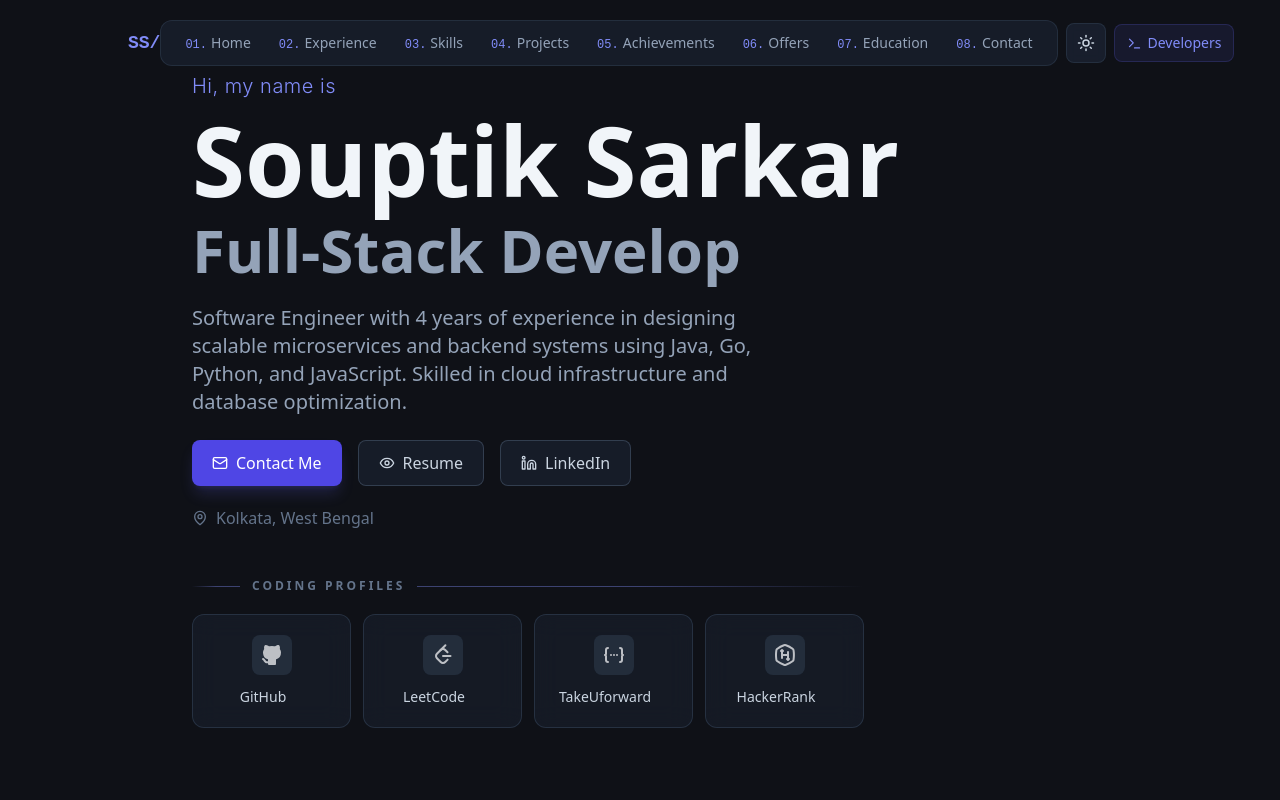
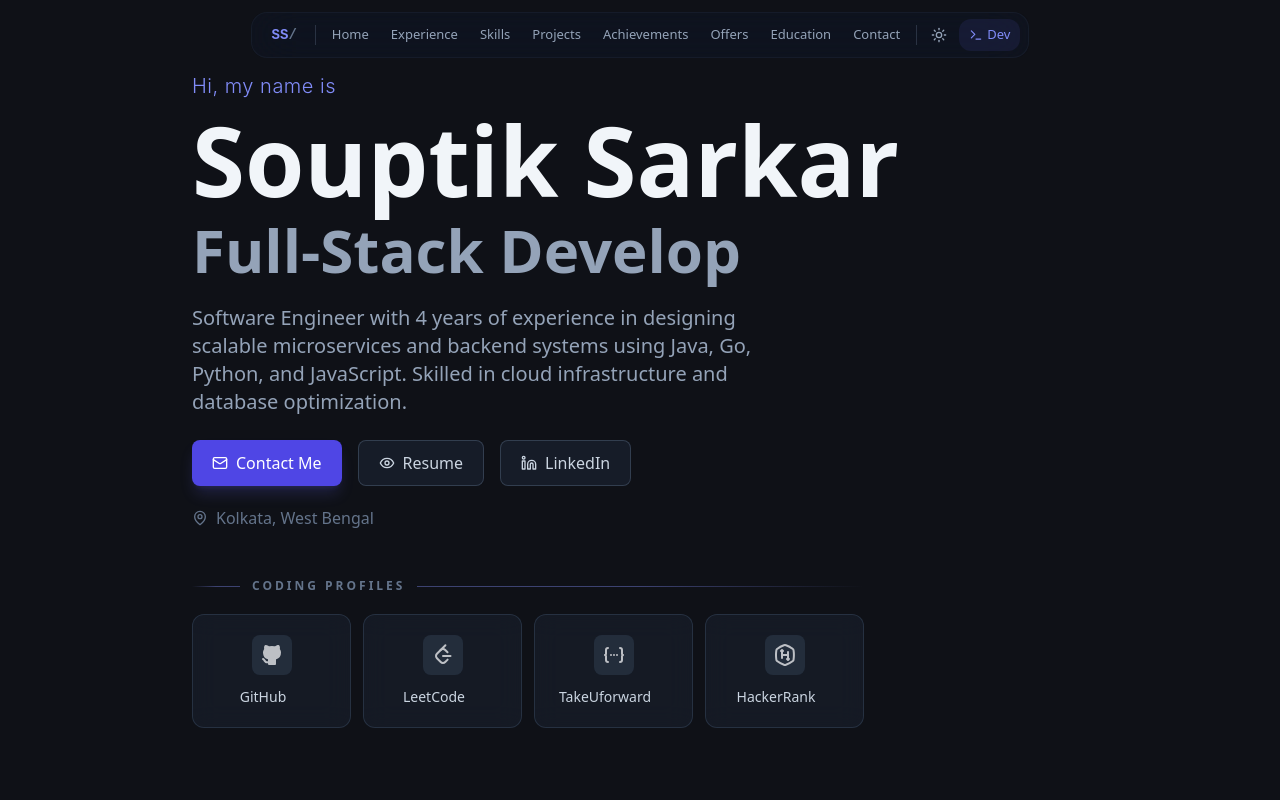
Before and after one commit to souptik4572/nextjs-portfolio, a Next.js app: page / in a window 1280 px wide. Shown: the top 800 px of the page. Built offline with nearby package versions, Linux system fonts and the light colour scheme.

Commit message:
feat: connect the sections dynamically with the terminal commands

```diff
--- a/components/Navbar.tsx
+++ b/components/Navbar.tsx
@@ -1,5 +1,7 @@
 "use client";
 import { useState, useEffect } from "react";
+import { usePathname } from "next/navigation";
+import Link from "next/link";
 import { motion, AnimatePresence } from "framer-motion";
 import { Menu, X, Sun, Moon, Terminal } from "lucide-react";
 import { useTheme } from "@/contexts/ThemeContext";
@@ -20,6 +22,9 @@ export default function Navbar() {
 	const [scrolled, setScrolled] = useState(false);
 	const [mobileMenuOpen, setMobileMenuOpen] = useState(false);
 	const { theme, toggleTheme } = useTheme();
+	const pathname = usePathname();
+	const isHome = pathname === "/";
+	const sectionHref = (section: string) => isHome ? `#${section}` : `/#${section}`;
 
 	useEffect(() => {
 		const onScroll = () => setScrolled(window.scrollY > 20);
@@ -31,76 +36,88 @@ export default function Navbar() {
 		setMobileMenuOpen(false);
 	};
 
+	/* Use <Link> for route changes, plain <a> for same-page hash scrolls */
+	const NavAnchor = ({ href, className, onClick, children }: {
+		href: string; className?: string; onClick?: () => void; children: React.ReactNode;
+	}) => {
+		const isHash = href.startsWith("#");
+		if (isHash) return <a href={href} className={className} onClick={onClick}>{children}</a>;
+		return <Link href={href} className={className} onClick={onClick}>{children}</Link>;
+	};
+
 	return (
 		<motion.header
 			initial={{ y: -80, opacity: 0 }}
 			animate={{ y: 0, opacity: 1 }}
 			transition={{ duration: 0.5, delay: 0.2 }}
-			className={`fixed top-0 left-0 right-0 z-50 transition-all duration-300 ${
+			className="fixed top-0 left-0 right-0 z-50 flex justify-center pointer-events-none"
+		>
+			{/* Floating island navbar */}
+			<nav
+				className={`pointer-events-auto inline-flex items-center gap-1 mt-3 px-2 py-1.5 rounded-2xl transition-all duration-500 ${
 					scrolled
-					? "macos-glass border-b border-slate-200/50 dark:border-slate-700/30 py-3 macos-shadow"
-					: "py-5"
+						? "bg-white/60 dark:bg-slate-900/70 backdrop-blur-2xl backdrop-saturate-[1.8] border border-slate-300/50 dark:border-slate-700/40 shadow-[0_4px_24px_-4px_rgba(0,0,0,0.1),0_0_0_0.5px_rgba(0,0,0,0.04)] dark:shadow-[0_4px_24px_-4px_rgba(0,0,0,0.3),0_0_0_0.5px_rgba(255,255,255,0.04)]"
+						: "bg-white/30 dark:bg-slate-900/40 backdrop-blur-xl backdrop-saturate-150 border border-slate-200/40 dark:border-slate-700/20 shadow-[0_2px_12px_-2px_rgba(0,0,0,0.06)] dark:shadow-none"
 				}`}
 			>
-			<nav className="max-w-6xl mx-auto px-6 md:px-16 flex items-center justify-between">
-				<a
-					href="#intro"
-					className="font-mono text-blue-600 dark:text-indigo-400 font-bold text-lg z-50"
+				{/* Logo */}
+				<NavAnchor
+					href={sectionHref("intro")}
+					className="font-mono text-blue-600 dark:text-indigo-400 font-bold text-sm px-3 py-1.5 rounded-xl hover:bg-blue-50/60 dark:hover:bg-indigo-500/10 transition-colors shrink-0"
 				>
-					SS/
-				</a>
+					SS<span className="text-slate-400 dark:text-slate-500">/</span>
+				</NavAnchor>
 
-				<div className="flex items-center gap-2">
-					{/* Desktop Menu - Dock-style */}
-					<ul className="hidden md:flex items-center gap-1 bg-slate-100/50 dark:bg-slate-800/50 backdrop-blur-md rounded-xl px-3 py-1.5 border border-slate-200/50 dark:border-slate-700/50">
-						{portfolioData.layout.section_order.map(
-							(section, i) => (
+				{/* Divider */}
+				<div className="hidden md:block w-px h-5 bg-slate-300/50 dark:bg-slate-600/50 mx-0.5" />
+
+				{/* Desktop Nav Links */}
+				<ul className="hidden md:flex items-center gap-0.5">
+					{portfolioData.layout.section_order.map((section) => (
 						<li key={section}>
-									<a
-										href={`#${section}`}
-										className="text-slate-600 dark:text-slate-400 hover:text-blue-600 dark:hover:text-indigo-400 hover:bg-white/60 dark:hover:bg-slate-700/50 transition-all text-sm font-medium px-3 py-1.5 rounded-lg block"
+							<NavAnchor
+								href={sectionHref(section)}
+								className="text-slate-500 dark:text-slate-400 hover:text-blue-600 dark:hover:text-indigo-400 hover:bg-slate-100/70 dark:hover:bg-slate-800/70 transition-all text-[13px] font-medium px-2.5 py-1.5 rounded-xl block whitespace-nowrap"
 							>
-										<span className="text-blue-600 dark:text-indigo-400 font-mono text-xs mr-1">
-											{String(i + 1).padStart(2, "0")}.
-										</span>
 								{NAV_LABELS[section] ?? section}
-									</a>
+							</NavAnchor>
 						</li>
-							),
-						)}
+					))}
 				</ul>
 
-					{/* Theme Toggle Button */}
+				{/* Divider */}
+				<div className="hidden md:block w-px h-5 bg-slate-300/50 dark:bg-slate-600/50 mx-0.5" />
+
+				{/* Theme Toggle */}
 				<button
 					onClick={toggleTheme}
-						className="p-2.5 rounded-lg bg-slate-100/60 dark:bg-slate-800/60 backdrop-blur-sm text-slate-700 dark:text-slate-300 hover:bg-slate-200/80 dark:hover:bg-slate-700/80 transition-all border border-slate-200/50 dark:border-slate-700/50"
+					className="p-2 rounded-xl text-slate-500 dark:text-slate-400 hover:text-blue-600 dark:hover:text-indigo-400 hover:bg-slate-100/70 dark:hover:bg-slate-800/70 transition-all"
 					aria-label="Toggle theme"
 				>
 					{theme === "dark" ? (
-							<Sun size={18} />
+						<Sun size={16} />
 					) : (
-							<Moon size={18} />
+						<Moon size={16} />
 					)}
 				</button>
 
-					{/* For Developers Link */}
-					<a
+				{/* Developers Link */}
+				<Link
 					href="/dev"
-						className="hidden md:flex items-center gap-1.5 px-3 py-2 rounded-lg bg-blue-600/10 dark:bg-indigo-500/10 text-blue-600 dark:text-indigo-400 border border-blue-500/20 dark:border-indigo-500/20 hover:bg-blue-600/20 dark:hover:bg-indigo-500/20 hover:border-blue-500/40 dark:hover:border-indigo-500/40 transition-all text-sm font-medium"
+					className="hidden md:flex items-center gap-1 px-2.5 py-1.5 rounded-xl bg-blue-600/10 dark:bg-indigo-500/10 text-blue-600 dark:text-indigo-400 hover:bg-blue-600/20 dark:hover:bg-indigo-500/20 transition-all text-[13px] font-medium whitespace-nowrap"
 				>
-						<Terminal size={15} />
-						Developers
-					</a>
+					<Terminal size={14} />
+					Dev
+				</Link>
 
 				{/* Mobile Menu Button */}
 				<button
 					onClick={() => setMobileMenuOpen(!mobileMenuOpen)}
-						className="md:hidden z-50 text-slate-600 dark:text-slate-400 hover:text-blue-600 dark:hover:text-indigo-400 transition-colors p-2"
+					className="md:hidden text-slate-500 dark:text-slate-400 hover:text-blue-600 dark:hover:text-indigo-400 transition-colors p-2 rounded-xl"
 					aria-label="Toggle menu"
 				>
-						{mobileMenuOpen ? <X size={24} /> : <Menu size={24} />}
+					{mobileMenuOpen ? <X size={20} /> : <Menu size={20} />}
 				</button>
-				</div>
 			</nav>
 
 			{/* Mobile Menu */}
@@ -113,7 +130,7 @@ export default function Navbar() {
 							animate={{ opacity: 1 }}
 							exit={{ opacity: 0 }}
 							onClick={() => setMobileMenuOpen(false)}
-							className="fixed inset-0 bg-slate-900/60 dark:bg-slate-900/80 backdrop-blur-sm z-40 md:hidden"
+							className="fixed inset-0 bg-slate-900/60 dark:bg-slate-900/80 backdrop-blur-sm z-40 md:hidden pointer-events-auto"
 						/>
 
 						{/* Menu Panel */}
@@ -122,14 +139,14 @@ export default function Navbar() {
 							animate={{ x: 0 }}
 							exit={{ x: "100%" }}
 							transition={{ type: "tween", duration: 0.3 }}
-							className="fixed top-0 right-0 bottom-0 w-[75vw] max-w-sm macos-glass border-l border-slate-200/50 dark:border-slate-700/30 z-40 md:hidden macos-shadow"
+							className="fixed top-0 right-0 bottom-0 w-[75vw] max-w-sm macos-glass border-l border-slate-200/50 dark:border-slate-700/30 z-40 md:hidden macos-shadow pointer-events-auto"
 						>
 							<nav className="flex flex-col gap-2 p-8 pt-24">
 								{portfolioData.layout.section_order.map(
 									(section, i) => (
-										<a
+										<NavAnchor
 											key={section}
-											href={`#${section}`}
+											href={sectionHref(section)}
 											onClick={handleNavClick}
 											className="text-slate-700 dark:text-slate-300 hover:text-blue-600 dark:hover:text-indigo-400 transition-colors py-3 px-4 rounded-xl hover:bg-white/40 dark:hover:bg-slate-700/40 flex items-center gap-3"
 										>
@@ -140,19 +157,19 @@ export default function Navbar() {
 											<span className="font-medium">
 												{NAV_LABELS[section] ?? section}
 											</span>
-										</a>
+										</NavAnchor>
 									),
 								)}
 
 								{/* For Developers Link - Mobile */}
-								<a
+								<Link
 									href="/dev"
 									onClick={handleNavClick}
 									className="mt-4 pt-4 border-t border-slate-200/30 dark:border-slate-700/30 text-blue-600 dark:text-indigo-400 hover:text-blue-500 dark:hover:text-indigo-300 transition-colors py-3 px-4 rounded-xl hover:bg-white/40 dark:hover:bg-slate-700/40 flex items-center gap-3 font-medium"
 								>
 									<Terminal size={16} />
 									Developers
-								</a>
+								</Link>
 							</nav>
 						</motion.div>
 					</>
--- a/components/TerminalSection.tsx
+++ b/components/TerminalSection.tsx
@@ -1,6 +1,7 @@
 "use client";
 import { ReactTerminal, TerminalContextProvider, TerminalContext } from "react-terminal";
 import { portfolioData } from "@/lib/data";
+import type { SectionKey } from "@/lib/data";
 import { TrafficLights } from "@/components/MacOSElements";
 import { useTheme } from "@/contexts/ThemeContext";
 import InteractiveCodingList from "@/components/InteractiveCodingList";
@@ -24,8 +25,24 @@ const palette = {
 	},
 } as const;
 
+/**
+ * Maps each SectionKey to its terminal command name and help description.
+ * Sections not listed here (e.g. "education", "contact") have no terminal command.
+ */
+const SECTION_COMMAND_META: Partial<
+	Record<SectionKey, { cmd: string; desc: string }>
+> = {
+	intro: { cmd: "intro", desc: "About me & contact links" },
+	experience: { cmd: "experience", desc: "Work experience" },
+	skills: { cmd: "skills", desc: "Technical skills" },
+	projects: { cmd: "projects", desc: "Featured projects" },
+	achievements: { cmd: "achievements", desc: "Achievements & awards" },
+	notable_offers: { cmd: "offers", desc: "Notable job offers" },
+};
+
 function TerminalCommands() {
 	const {
+		layout: { section_order },
 		personal,
 		experience,
 		skills,
@@ -37,57 +54,9 @@ function TerminalCommands() {
 	const c = palette[theme];
 	const { setTemporaryContent } = useContext(TerminalContext);
 
-	const commands = {
-		help: (
-			<div className="py-2">
-				<p
-					style={{
-						color: c.green,
-						fontWeight: 600,
-						marginBottom: "8px",
-					}}
-				>
-					Available Commands:
-				</p>
-				{[
-					{ cmd: "intro", desc: "About me & contact links" },
-					{ cmd: "experience", desc: "Work experience" },
-					{ cmd: "skills", desc: "Technical skills" },
-					{ cmd: "projects", desc: "Featured projects" },
-					{ cmd: "achievements", desc: "Achievements & awards" },
-					{ cmd: "offers", desc: "Notable job offers" },
-					{ cmd: "clear", desc: "Clear the terminal" },
-					{ cmd: "sudo", desc: "Try running as root 😏" },
-					{ cmd: "whoami", desc: "Who are you ?" },
-					{ cmd: "pwd", desc: "Print working directory" },
-					{ cmd: "coffee", desc: "Fuel the developer" },
-					{ cmd: "date", desc: "Current date & time" },
-					{ cmd: "theme", desc: "Toggle light / dark mode" },
-					{ cmd: "coding", desc: "Interactive coding profiles" },
-				].map(({ cmd, desc }) => (
-					<div
-						key={cmd}
-						style={{
-							display: "flex",
-							gap: "12px",
-							padding: "2px 0",
-						}}
-					>
-						<span
-							style={{
-								color: c.blue,
-								fontFamily: "monospace",
-								minWidth: "140px",
-							}}
-						>
-							{cmd}
-						</span>
-						<span style={{ color: c.text }}>{desc}</span>
-					</div>
-				))}
-			</div>
-		),
-
+	/* ── Build section-specific commands (only those in section_order) ── */
+	// eslint-disable-next-line @typescript-eslint/no-explicit-any
+	const allSectionCommands: Record<string, any> = {
 		intro: (
 			<div className="py-2">
 				<p
@@ -369,7 +338,35 @@ function TerminalCommands() {
 				))}
 			</div>
 		),
+	};
 
+	/* ── Filter: only keep section commands present in section_order ── */
+	// eslint-disable-next-line @typescript-eslint/no-explicit-any
+	const activeSectionCommands: Record<string, any> = {};
+	const activeSectionHelp: { cmd: string; desc: string }[] = [];
+
+	for (const key of section_order) {
+		const meta = SECTION_COMMAND_META[key];
+		if (meta && meta.cmd in allSectionCommands) {
+			activeSectionCommands[meta.cmd] = allSectionCommands[meta.cmd];
+			activeSectionHelp.push(meta);
+		}
+	}
+
+	/* ── Utility / Easter-egg commands (always available) ─────────── */
+	const utilityHelpEntries = [
+		{ cmd: "clear", desc: "Clear the terminal" },
+		{ cmd: "sudo", desc: "Try running as root 😏" },
+		{ cmd: "whoami", desc: "Who are you ?" },
+		{ cmd: "pwd", desc: "Print working directory" },
+		{ cmd: "coffee", desc: "Fuel the developer" },
+		{ cmd: "date", desc: "Current date & time" },
+		{ cmd: "theme", desc: "Toggle light / dark mode" },
+		{ cmd: "coding", desc: "Interactive coding profiles" },
+	];
+
+	// eslint-disable-next-line @typescript-eslint/no-explicit-any
+	const utilityCommands: Record<string, any> = {
 		/* ── Easter egg & personality commands ───────────────────────── */
 
 		coding: () =>
@@ -516,6 +513,51 @@ function TerminalCommands() {
 		},
 	};
 
+	/* ── Dynamic help command ────────────────────────────────────── */
+	const allHelpEntries = [...activeSectionHelp, ...utilityHelpEntries];
+
+	const help = (
+		<div className="py-2">
+			<p
+				style={{
+					color: c.green,
+					fontWeight: 600,
+					marginBottom: "8px",
+				}}
+			>
+				Available Commands:
+			</p>
+			{allHelpEntries.map(({ cmd, desc }) => (
+				<div
+					key={cmd}
+					style={{
+						display: "flex",
+						gap: "12px",
+						padding: "2px 0",
+					}}
+				>
+					<span
+						style={{
+							color: c.blue,
+							fontFamily: "monospace",
+							minWidth: "140px",
+						}}
+					>
+						{cmd}
+					</span>
+					<span style={{ color: c.text }}>{desc}</span>
+				</div>
+			))}
+		</div>
+	);
+
+	/* ── Merge all commands ──────────────────────────────────────── */
+	const commands = {
+		help,
+		...activeSectionCommands,
+		...utilityCommands,
+	};
+
 	const welcomeMessage = (
 		<div style={{ padding: "4px 0" }}>
 			<p style={{ color: c.green, fontWeight: 700, fontSize: "16px" }}>
```
Also changed, not shown: app/dev/page.tsx (+5 -24 lines). Lines whose indentation alone changed are shown as unchanged.
